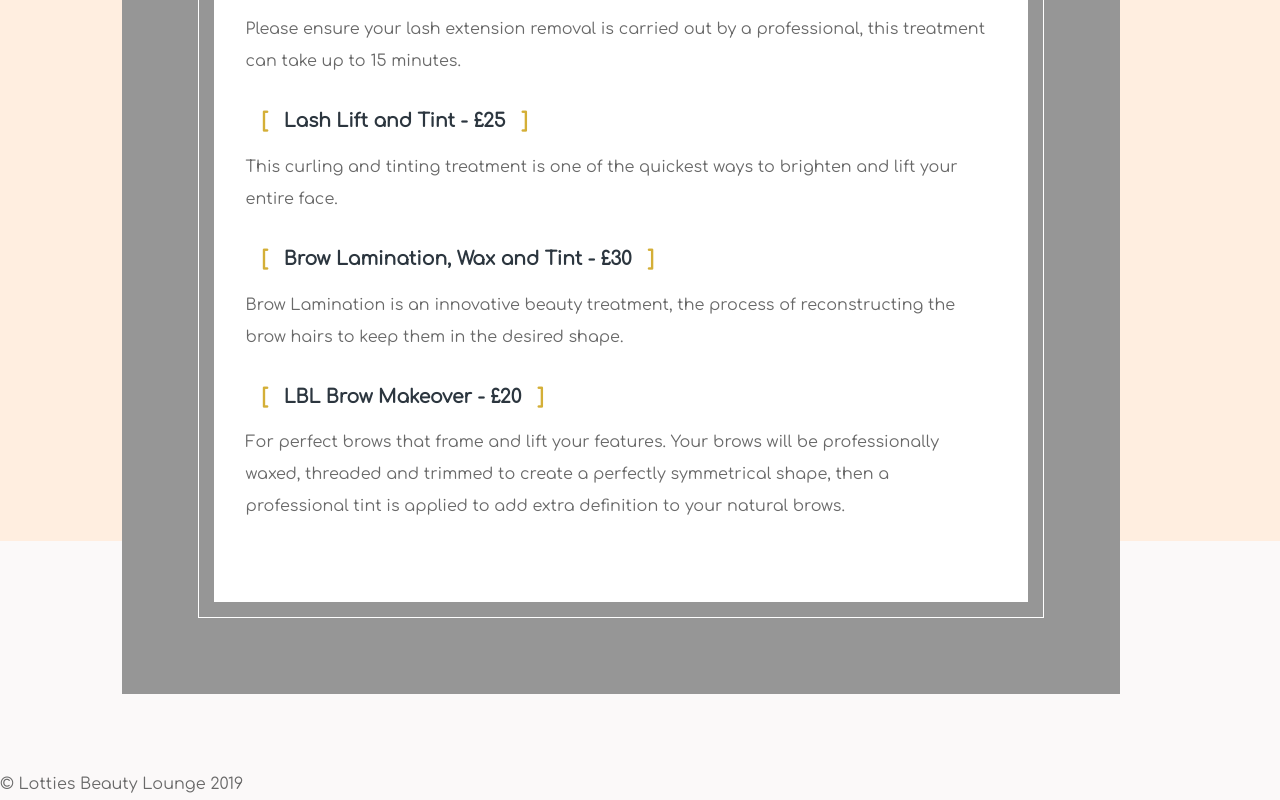
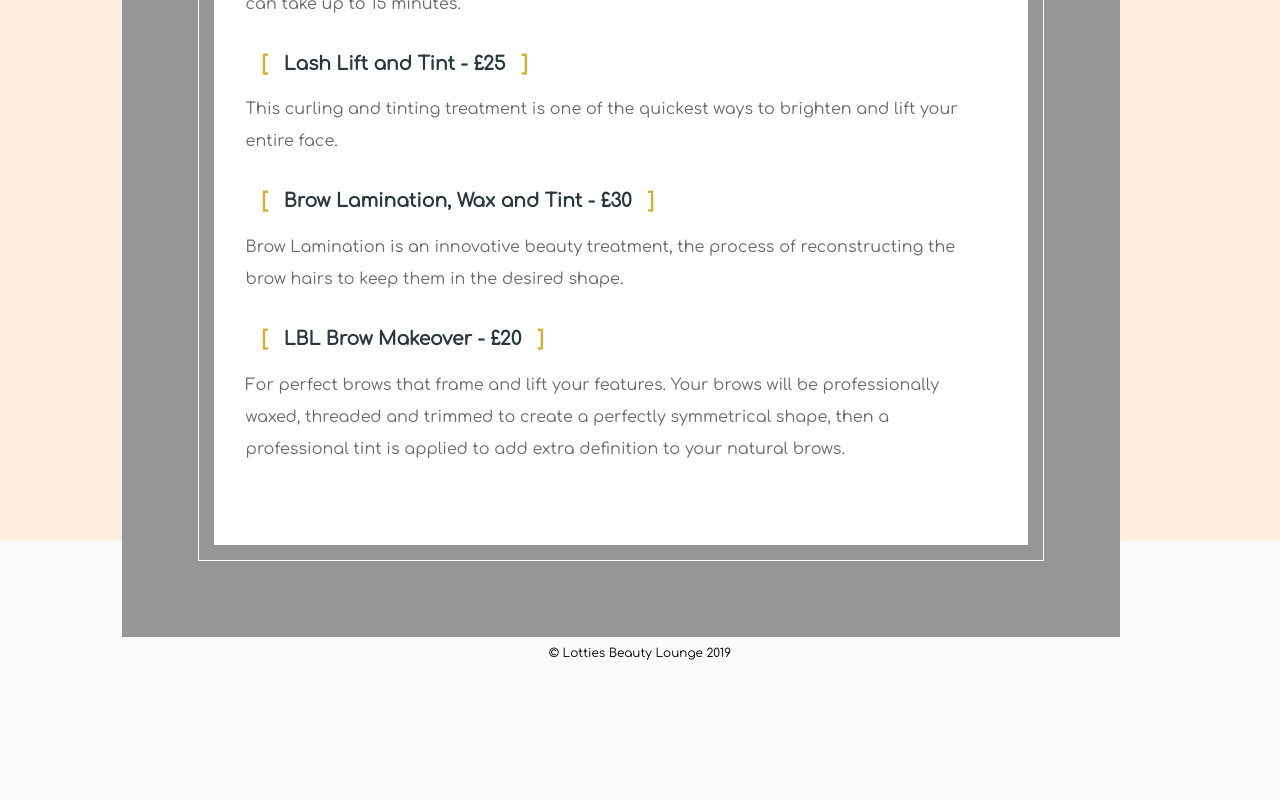
Before and after one commit to alexalala/lotties-lashes, a React (Create React App) app: page /services in a window 1280 px wide. Shown: the part 1139-1939 px from the top of the page. After the commit the page ends 1808 px from the top, so only its background shows below. Built offline with nearby package versions, Linux system fonts and the light colour scheme.

Commit message:
copyright positioning fixed

```diff
--- a/src/App.css
+++ b/src/App.css
@@ -18,3 +18,13 @@ h1 {
 p {
   line-height: 2rem;
 }
+
+.copyright-container {
+  text-align: center;
+  font-size: 0.75rem;
+  color: black;
+}
+
+.copyright-container > p {
+  margin: 0;
+}
--- a/src/App.tsx
+++ b/src/App.tsx
@@ -23,7 +23,7 @@ class App extends React.Component {
             <Route path="/" component={Home} />
           </Switch>
         </main>
-        <div>
+        <div className="copyright-container">
           <p>&#169;	Lotties Beauty Lounge {currentYear}</p>
         </div>
       </div>
--- a/src/components/Navigation/Navigation.css
+++ b/src/components/Navigation/Navigation.css
@@ -16,6 +16,7 @@ nav img {
     max-width: 10rem;
     margin: 2rem;
     border-radius: 50%;
+    height: auto;
 }
 
 nav .navigation-links {
--- a/src/components/pages/Home/Home.css
+++ b/src/components/pages/Home/Home.css
@@ -23,6 +23,7 @@
     align-items: center;
 }
 
+.socials h2,
 .headline-banner h2 {
     font-size: 2rem;
     margin: 1rem;
@@ -45,7 +46,7 @@
 }
 
 .socials {
-    margin: 5rem 0px;
+    margin: 2rem 0;
     text-align: center;
 }
 
--- a/src/components/pages/Home/Home.tsx
+++ b/src/components/pages/Home/Home.tsx
@@ -12,10 +12,12 @@ import './Home.css';
 const Home: React.FunctionComponent = () =>
     <div>
         <h1 className="visually-hidden">Home</h1>
-        <div className="headline-banner">
-            <ImageWithBorder source={LashPic} />
-            <div className="quote-container">
-                <h2>{HomeCopy.inspoQuote}</h2>
+        <div>
+            <div className="headline-banner">
+                <ImageWithBorder source={LashPic} />
+                <div className="quote-container">
+                    <h2>{HomeCopy.inspoQuote}</h2>
+                </div>
             </div>
             <div className="about-text">
                 {HomeCopy.aboutText.map((para, i) => (
--- a/src/components/pages/Services/Services.css
+++ b/src/components/pages/Services/Services.css
@@ -11,7 +11,7 @@
 .services-container-outer {
     width: 70%;
     max-width: 60rem;
-    margin: 5%;
+    margin: 0 5%;
     background: #969696;
     padding: 6rem;
 }
```
